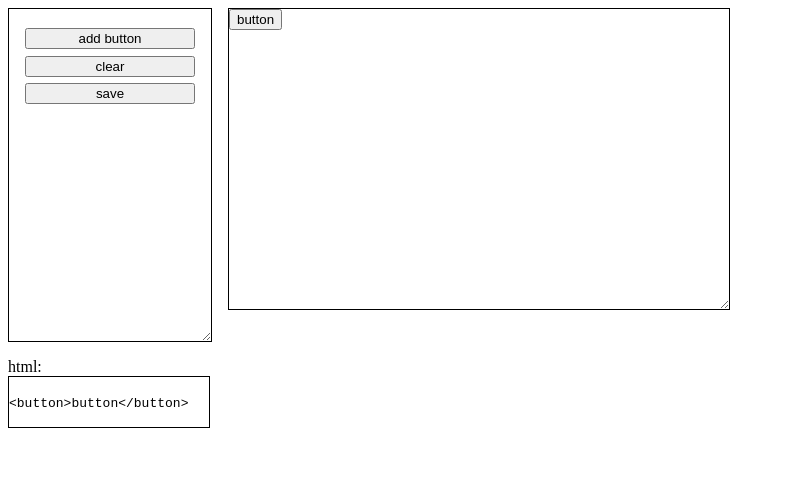
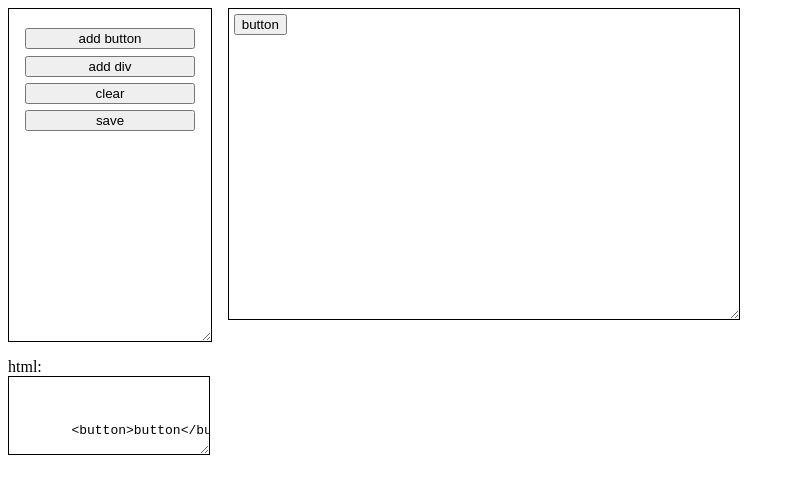
Before and after one commit to xix0one/element-constructor, a plain HTML site: page index.html in a window 1280 px wide. Both pictures are taken after a click on the button "add button". Shown: the whole page, without its empty margins (0-795 px from the left). Drawn offline with Linux system fonts and the light colour scheme.

Commit message:
added change sizes and added button create div

```diff
--- a/constructor.js
+++ b/constructor.js
@@ -1,11 +1,12 @@
 "use strict";
 
+let right_panel = document.getElementById("right");
+let left_panel = document.getElementById("left");
 
 // download from localStorage
 
 (function load_body() {
     const elems = localStorage.getItem('data');
-    let right_panel = document.getElementById("right");
     if (elems) {
         right_panel.innerHTML = elems;
         right_panel.style.width = localStorage.getItem("width");
@@ -22,9 +23,44 @@
 // help text ----------------
 
 function print_HTML_code() {
-    let right_panel = document.getElementById("right");
     let code = document.getElementById("code");
-    code.textContent = right_panel.innerHTML;
+    code.textContent = right_panel.innerHTML.replace(/></g, ">\n<");
+}
+
+// --------------------------
+
+
+// styles added elems -------
+
+function start_button_style_menu(event) {
+
+    event.target.style.borderColor = "red";
+    print_HTML_code();
+}
+
+function start_div_style_menu(event) {
+    print_HTML_code();
+}
+
+// --------------------------
+
+
+// add elems ----------------
+
+function add_button() {
+    let btn = document.createElement("button");
+    btn.textContent = "button";
+    btn.addEventListener("click", start_button_style_menu);
+    right_panel.append(btn);
+}
+
+function add_div() {
+    let div = document.createElement("div");
+    div.style.border = "1px solid black";
+    div.style.height = "120px";
+    div.style.width = "130px";
+    div.addEventListener("click", start_div_style_menu);
+    right_panel.append(div);
 }
 
 // --------------------------
@@ -32,22 +68,15 @@ function print_HTML_code() {
 
 // add controls -------------
 
-function add_button() {
-    let btn = document.createElement("button");
-    btn.textContent = "button";
-    right.append(btn);
-    print_HTML_code();
-}
-
 function clear() {
     localStorage.removeItem('data');
     document.location.reload();
 }
 
 function save() {
-    const right_panel = document.getElementById("right");
     const right_panel_height = right_panel.style.height;
     const right_panel_width = right_panel.style.width;
+
     localStorage.setItem("data", right_panel.innerHTML);
     localStorage.setItem("height", right_panel_height);
     localStorage.setItem("width", right_panel_width);
@@ -58,11 +87,14 @@ function add_event(el, control) {
         if (control === "addbutton") add_button();
         else if (control === "clear") clear();
         else if (control === "save") save();
+        else if (control === "add_div") add_div();
+
+        print_HTML_code();
     });
 }
 
-function add_element_control(type, text, id, control_type) {
-    let element = document.createElement(type);
+function add_button_control(text, id, control_type) {
+    let element = document.createElement("button");
     element.textContent = text;
     element.id = id;
     add_event(element, control_type);
@@ -70,11 +102,10 @@ function add_element_control(type, text, id, control_type) {
 }
 
 function add_main_controls() {
-    let left = document.getElementById("left");
-
-    left.append(add_element_control("button", "add button", "button_addbuttons", "addbutton"));
-    left.append(add_element_control("button", "clear", "clear", "clear"));
-    left.append(add_element_control("button", "save", "save", "save"));
+    left_panel.append(add_button_control("add button", "button_addbuttons", "addbutton"));
+    left_panel.append(add_button_control("add div", "div", "add_div"));
+    left_panel.append(add_button_control("clear", "clear", "clear"));
+    left_panel.append(add_button_control("save", "save", "save"));
 }
 
 add_main_controls();
--- a/index.html
+++ b/index.html
@@ -20,8 +20,8 @@
     html:
     <aside>
         <p>
-            <code id="code">
-            </code>
+            <pre id="code">
+            </pre>
         </p>
     </aside>
 
--- a/main.scss
+++ b/main.scss
@@ -29,6 +29,17 @@ body {
             overflow: auto;
             width: 500px;
             height: 300px;
+            padding: .3rem;
+
+            button {
+                cursor: pointer;
+            }
+
+            div {
+                cursor: pointer;
+                resize: both;
+                overflow: auto;
+            }
         }
 
         margin-bottom: 1rem;
@@ -37,6 +48,8 @@ body {
     aside {
         border: 1px solid black;
         width: 200px;
+        resize: both;
+        overflow: auto;
     }
 
 }
```
Also changed, not shown: main.css, 1 other file.
